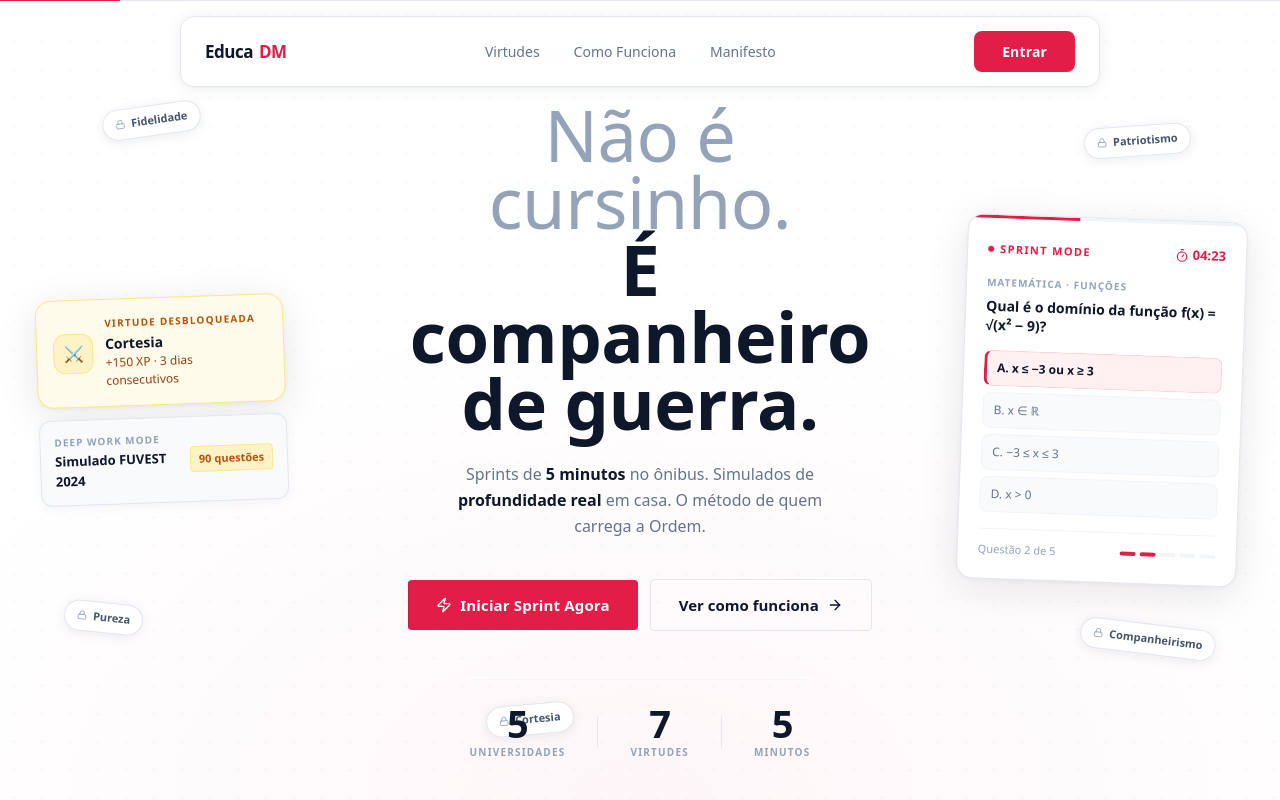
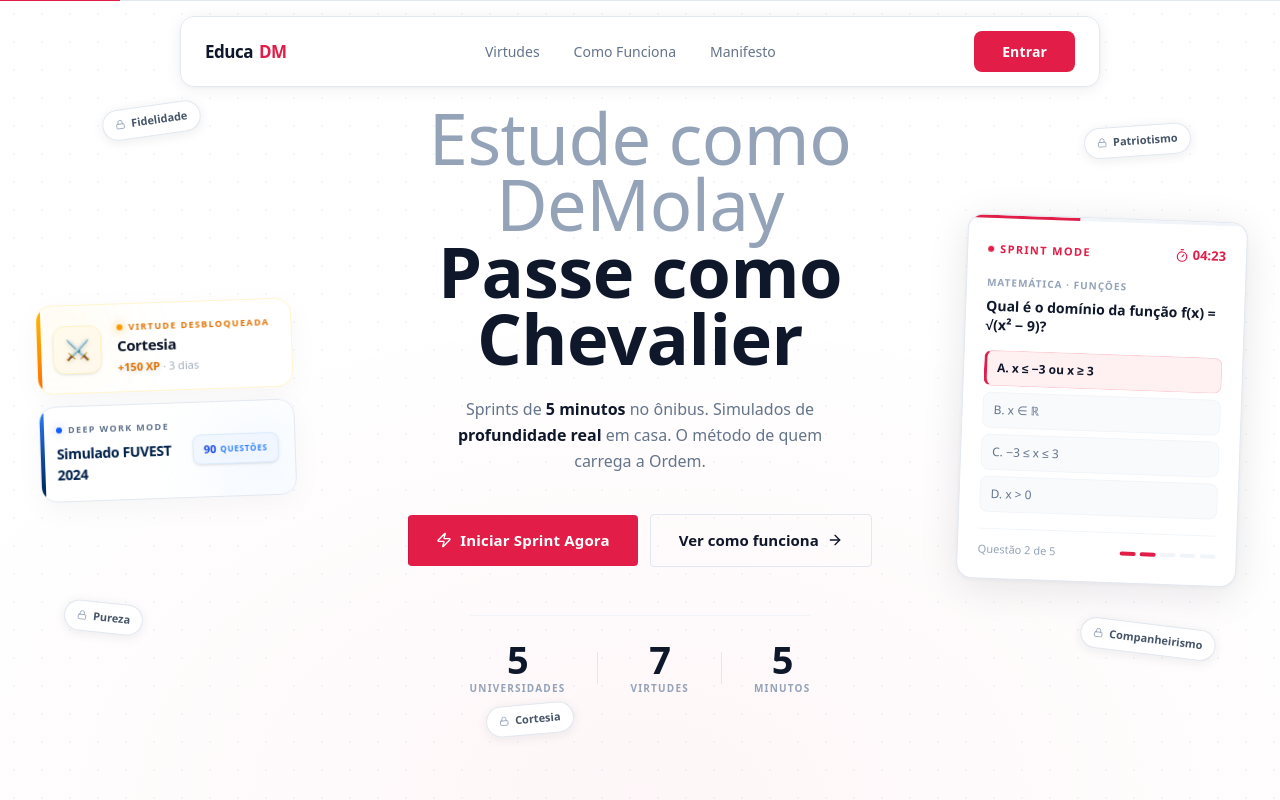
Before and after one commit to igorcol/educadm-plataforma, a Next.js app: page / in a window 1280 px wide. Shown: the top 800 px of the page. Built offline with nearby package versions, Linux system fonts and the light colour scheme.

Commit message:
Refact cards & copy

```diff
--- a/src/components/sections/hero-sectiont.tsx
+++ b/src/components/sections/hero-sectiont.tsx
@@ -111,65 +111,60 @@
                 animate={{ opacity: 1, x: 0 }}
                 transition={{ duration: 0.9, delay: 0.35, ease }}
             >
-                <div
-                    className="w-62 rounded-2xl p-4 flex items-center gap-3"
-                    style={{
-                        background: "#fffbeb",
-                        border: "1px solid #fde68a",
-                        boxShadow: "0 8px 40px rgba(15,23,42,0.1), 0 1px 4px rgba(15,23,42,0.04)",
-                    }}
-                >
-                    <div
-                        className="w-10 h-10 rounded-xl flex items-center justify-center shrink-0 text-base"
-                        style={{ background: "#fef3c7", border: "1px solid #fde68a" }}
-                    >
-                        ⚔️
+                {/* Virtude desbloqueada */}
+                <div className="relative group w-64 rounded-2xl bg-white/90 backdrop-blur-md p-4 flex items-center gap-4 border border-amber-200/40 shadow-[0_8px_30px_rgb(0,0,0,0.04)] hover:shadow-[0_8px_30px_rgb(245,158,11,0.15)] transition-all duration-300 overflow-hidden cursor-default">
+                    {/* Fundo Glow Dinâmico (Reage ao hover) */}
+                    <div className="absolute -left-4 -top-4 w-20 h-20 bg-amber-400/10 rounded-full blur-2xl group-hover:bg-amber-400/25 transition-all duration-500 z-0"></div>
+
+                    {/* Linha de Destaque Esquerda (O "Laser" de conquista) */}
+                    <div className="absolute left-0 top-0 bottom-0 w-1 bg-linear-to-b from-amber-400 to-orange-500 rounded-l-2xl z-10"></div>
+
+                    {/* Container do Ícone */}
+                    <div className="relative w-12 h-12 rounded-xl flex items-center justify-center shrink-0 bg-linear-to-br from-amber-50 to-orange-50 border border-amber-100 shadow-sm group-hover:scale-110 transition-transform duration-300 z-10">
+                        <span className="text-xl drop-shadow-sm">⚔️</span>
                     </div>
-                    <div className="min-w-0">
-                        <div
-                            className="text-[10px] font-bold uppercase tracking-[0.12em] mb-0.5"
-                            style={{ color: "#b45309" }}
-                        >
+
+                    {/* Container de Texto */}
+                    <div className="min-w-0 flex-1 relative z-10">
+                        <div className="text-[9px] font-black uppercase tracking-[0.15em] text-amber-600 mb-1 flex items-center gap-1.5">
+                            {/* Ponto de Notificação Pulsante */}
+                            <span className="w-1.5 h-1.5 rounded-full bg-amber-500 animate-pulse shadow-[0_0_8px_rgba(245,158,11,0.8)]"></span>
                             Virtude Desbloqueada
                         </div>
-                        <div className="text-[14px] font-bold" style={{ color: "#0f172a" }}>
+
+                        <div className="text-[15px] font-black text-slate-900 leading-none mb-1.5 tracking-tight">
                             Cortesia
                         </div>
-                        <div className="text-[12px]" style={{ color: "#92400e" }}>
-                            +150 XP · 3 dias consecutivos
+
+                        <div className="text-[11px] font-medium text-slate-500 truncate">
+                            <span className="text-amber-600 font-extrabold drop-shadow-sm">+150 XP</span> <span className="opacity-60">· 3 dias</span>
                         </div>
                     </div>
                 </div>
 
-                {/* Card secundário — Deep Work, logo abaixo */}
-                <div
-                    className="mt-3 w-62 rounded-xl p-3.5 flex items-center justify-between"
-                    style={{
-                        background: "#f8fafc",
-                        border: "1px solid #e2e8f0",
-                        boxShadow: "0 2px 12px rgba(15,23,42,0.05)",
-                    }}
-                >
-                    <div>
-                        <div
-                            className="text-[10px] font-bold uppercase tracking-widest mb-0.5"
-                            style={{ color: "#94a3b8" }}
-                        >
+                {/* Card secundário — Deep Work */}
+                <div className="relative group w-64 rounded-2xl bg-white/90 backdrop-blur-md p-4 flex items-center justify-between border border-slate-200 shadow-[0_8px_30px_rgb(0,0,0,0.04)] hover:shadow-[0_8px_30px_rgb(0,32,74,0.08)] transition-all duration-300 overflow-hidden cursor-default mt-3">
+                    {/* Glow de Foco (Sutil, azul no fundo, reage ao hover) */}
+                    <div className="absolute -right-4 -bottom-4 w-24 h-24 bg-blue-50 rounded-full blur-2xl group-hover:bg-blue-100 transition-all duration-500 z-0"></div>
+
+                    {/* Linha de Destaque Esquerda (O "Laser" de Foco Absoluto) */}
+                    <div className="absolute left-0 top-0 bottom-0 w-1 bg-linear-to-b from-blue-500 to-[#00204A] rounded-l-2xl z-10"></div>
+
+                    <div className="relative z-10">
+                        <div className="text-[9px] font-black uppercase tracking-[0.15em] text-slate-500 mb-1.5 flex items-center gap-1.5">
+                            {/* Quadrado de "Gravação/Foco" */}
+                            <span className="w-1.5 h-1.5 rounded-sm bg-blue-600 shadow-[0_0_8px_rgba(37,99,235,0.4)]"></span>
                             Deep Work Mode
                         </div>
-                        <div className="text-[13px] font-semibold" style={{ color: "#0f172a" }}>
+                        <div className="text-[14px] font-black text-[#00204A] tracking-tight">
                             Simulado FUVEST 2024
                         </div>
                     </div>
-                    <div
-                        className="text-[11px] font-bold px-2 py-1 rounded-sm shrink-0"
-                        style={{
-                            background: "#fef3c7",
-                            color: "#b45309",
-                            border: "1px solid #fde68a",
-                        }}
-                    >
-                        90 questões
+
+                    {/* Badge Tático de Quantidade (Azul e Frio) */}
+                    <div className="relative z-10 text-[11px] font-black px-2.5 py-1.5 rounded-lg shrink-0 bg-blue-50/80 text-blue-700 border border-blue-100 flex items-center gap-1 shadow-sm backdrop-blur-sm">
+                        90
+                        <span className="text-[8px] font-bold uppercase tracking-widest text-blue-500 mt-px">Questões</span>
                     </div>
                 </div>
             </motion.div>
@@ -283,33 +278,6 @@
             {/* ── CENTRO: conteúdo principal ── */}
             <div className="relative z-10 flex flex-col items-center text-center px-6 max-w-135 w-full">
 
-                {/* Badge */}
-                <motion.div
-                    initial={{ opacity: 0, y: 16 }}
-                    animate={{ opacity: 1, y: 0 }}
-                    transition={{ duration: 0.5, delay: 0, ease }}
-                    className="mb-8"
-                >
-                    <span
-                        className="inline-flex items-center gap-2 px-3.5 py-1.5 rounded-full"
-                        style={{
-                            border: "1px solid #e2e8f0",
-                            background: "transparent",
-                        }}
-                    >
-                        <span
-                            className="w-1.5 h-1.5 rounded-full animate-pulse"
-                            style={{ background: "#e11d48" }}
-                        />
-                        <span
-                            className="text-[11px] font-semibold uppercase tracking-widest"
-                            style={{ color: "#94a3b8" }}
-                        >
-                            Educa DeMolay SP · Beta Aberta
-                        </span>
-                    </span>
-                </motion.div>
-
                 {/* Headline */}
                 <motion.h1
                     initial={{ opacity: 0, y: 24 }}
@@ -326,7 +294,7 @@
                             color: "#94a3b8",
                         }}
                     >
-                        Não é cursinho.
+                        Estude como DeMolay
                     </span>
                     <span
                         className="block"
@@ -336,17 +304,7 @@
                             color: "#0f172a",
                         }}
                     >
-                        É companheiro
-                    </span>
-                    <span
-                        className="block"
-                        style={{
-                            fontSize: "clamp(44px, 5.5vw, 72px)",
-                            fontWeight: 800,
-                            color: "#0f172a",
-                        }}
-                    >
-                        de guerra.
+                        Passe como Chevalier
                     </span>
                 </motion.h1>
 
@@ -479,14 +437,7 @@
                         >
                             ⚔️
                         </div>
-                        <div>
-                            <div className="text-[9px] font-bold uppercase tracking-[0.12em]" style={{ color: "#b45309" }}>
-                                Virtude Desbloqueada
-                            </div>
-                            <div className="text-[13px] font-bold" style={{ color: "#0f172a" }}>
-                                Cortesia · +150 XP
-                            </div>
-                        </div>
+
                     </div>
                 </motion.div>
             </div>
--- a/src/components/sections/virtues-section.tsx
+++ b/src/components/sections/virtues-section.tsx
@@ -64,8 +64,8 @@
             É quem você decide ser.
           </h2>
           <p className="text-lg md:text-xl text-slate-500 max-w-2xl mx-auto font-light">
-            Quanto mais você avança, maior seu mérito. Cada universidade tem sua própria trilha   Ou não termina.
-            <strong className="text-slate-900 font-semibold"> você começa Forasteiro e termina Chevalier.</strong>
+            Quanto mais você avança, maior seu mérito. Cada universidade tem sua própria trilha.
+            <strong className="text-slate-900 font-semibold"> Você começa Forasteiro e termina Chevalier.</strong>
           </p>
         </motion.div>
 
```
